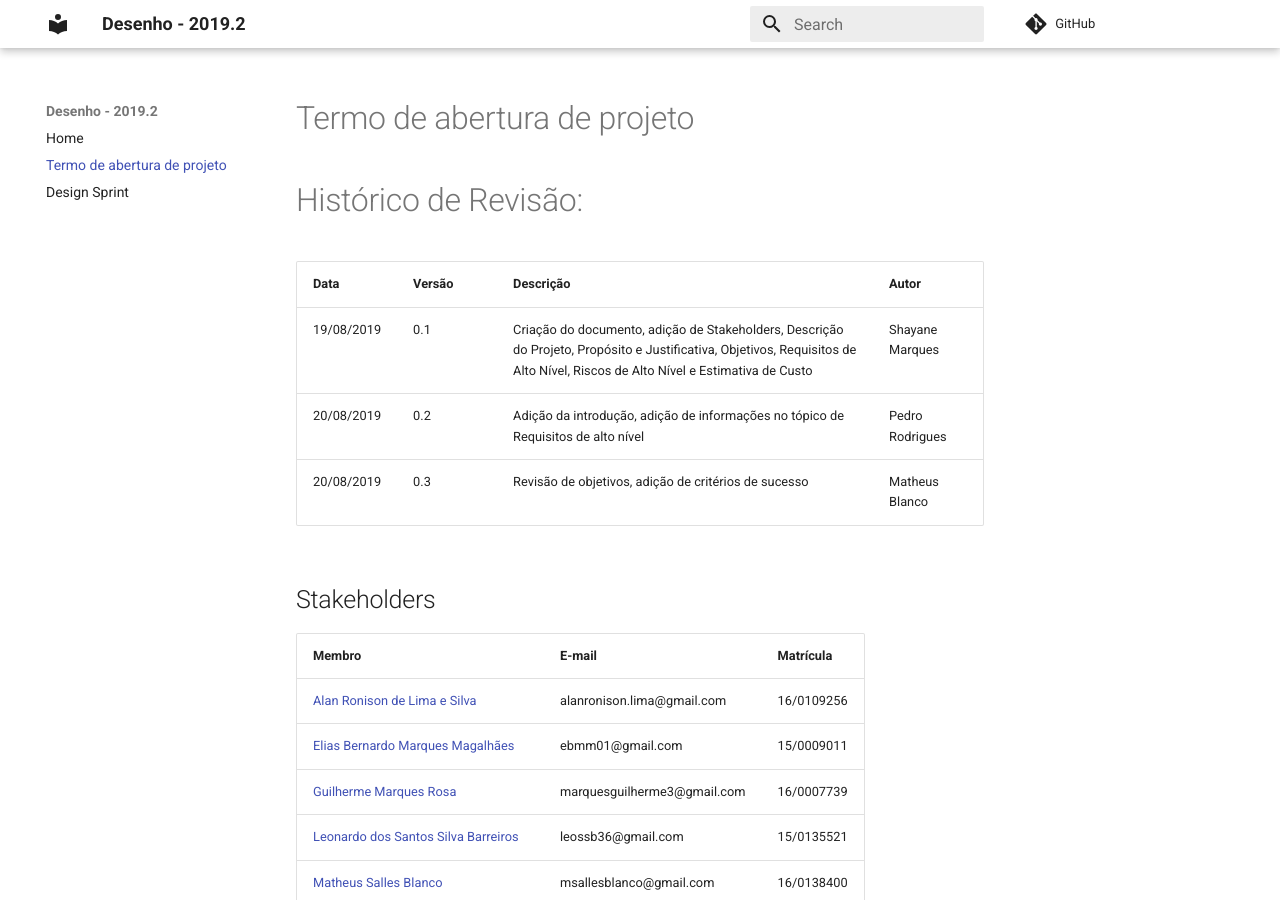
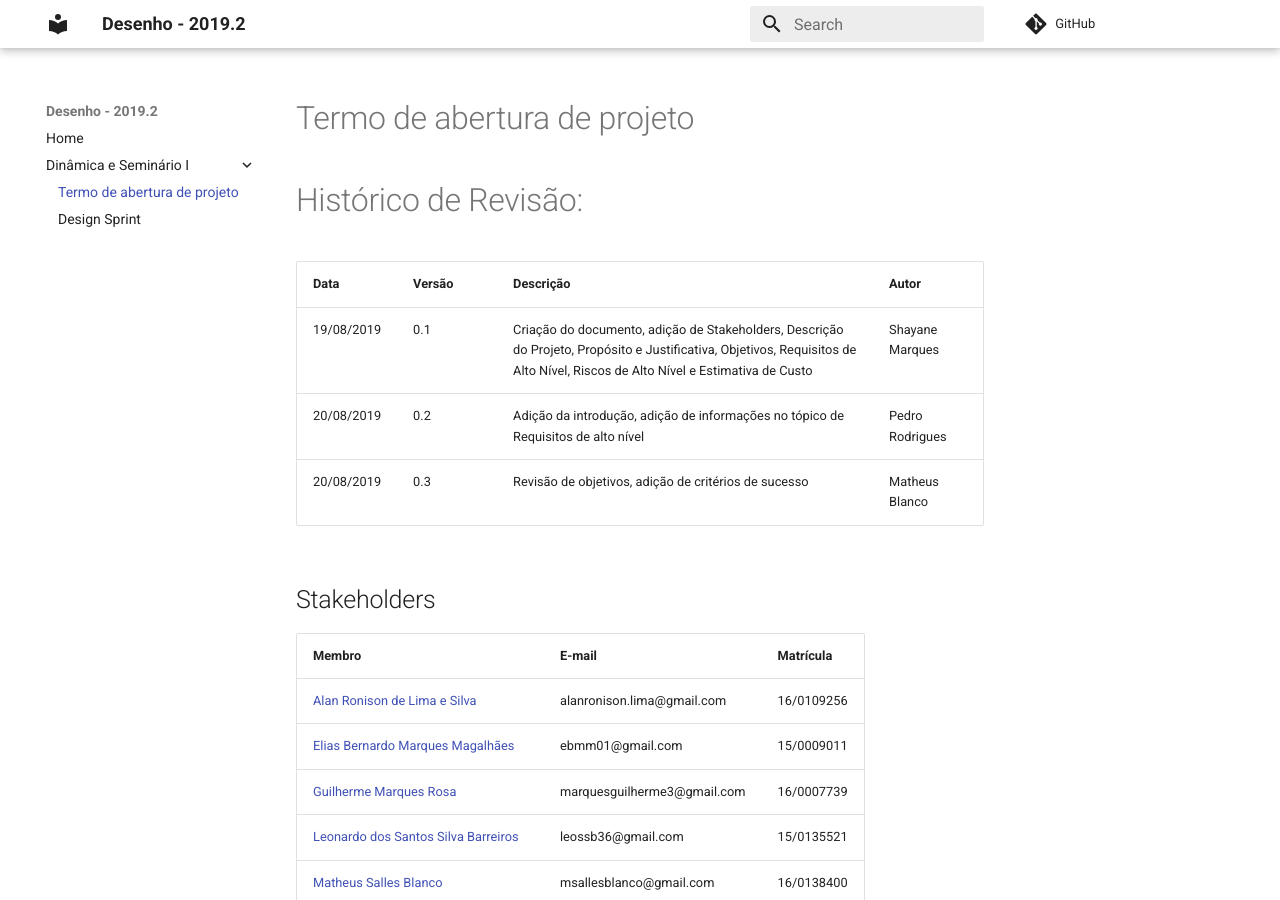
Before and after one commit to fga-desenho-2019-2/Wiki, an MkDocs documentation site: the page built from docs/seminario1/tap.md, in a window 1280 px wide and 900 px high. Built offline with MkDocs 1.6.1 and Material for MkDocs 9.7.7, drawn with Linux system fonts in a browser that asks for light colours; comment, search, counter and statistics services are not loaded; old or Windows-style settings are respelled for this version of MkDocs.

Commit message:
Matching files to guidelines

```diff
--- a/mkdocs.yml
+++ b/mkdocs.yml
@@ -21,5 +21,6 @@ plugins:
 
 pages:
   - Home: 'index.md'
-  - Termo de abertura de projeto: 'tap.md'
-  - Design Sprint: 'design_sprint.md'
+  - Dinâmica e Seminário I:
+      - Termo de abertura de projeto: 'seminario1/tap.md'
+      - Design Sprint: 'seminario1/design_sprint.md'
```
Also changed, not shown: docs/seminario1/design_sprint.md (renamed from docs/design_sprint.md), docs/seminario1/tap.md (renamed from docs/tap.md).
